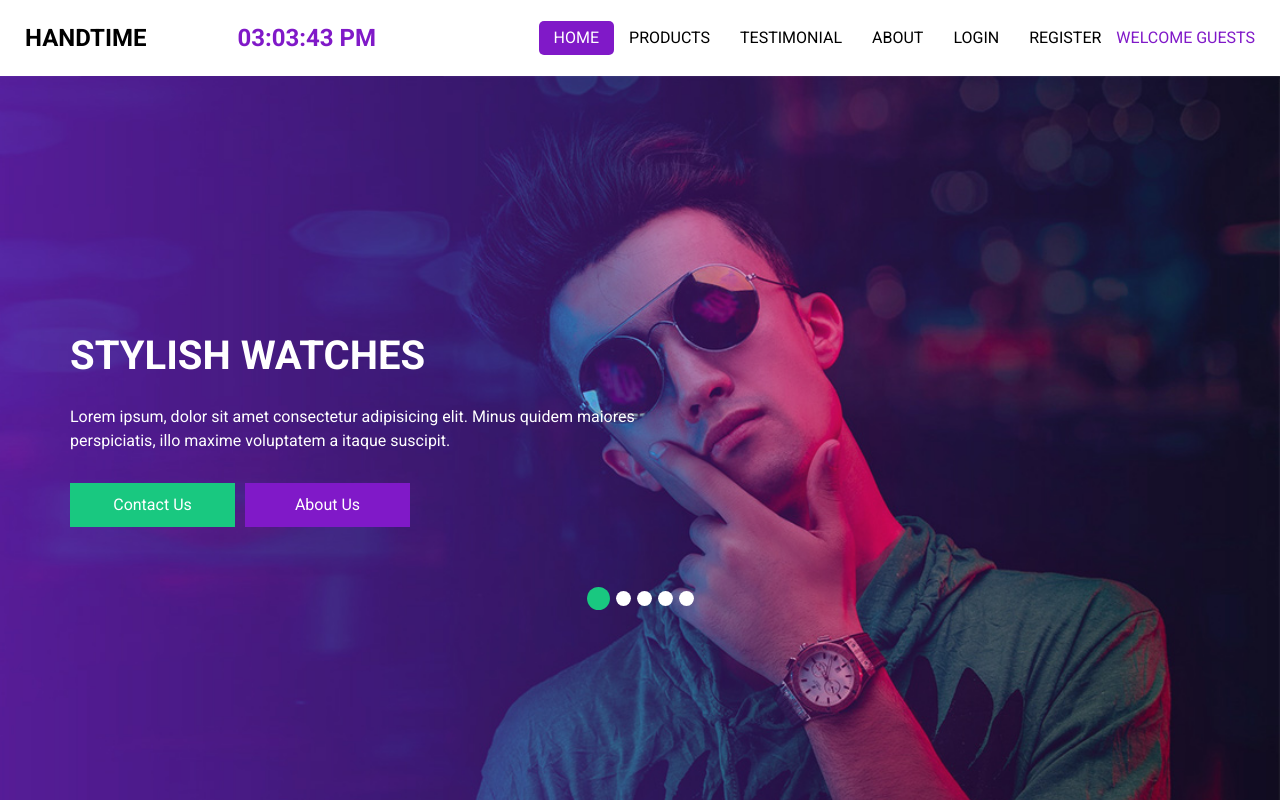
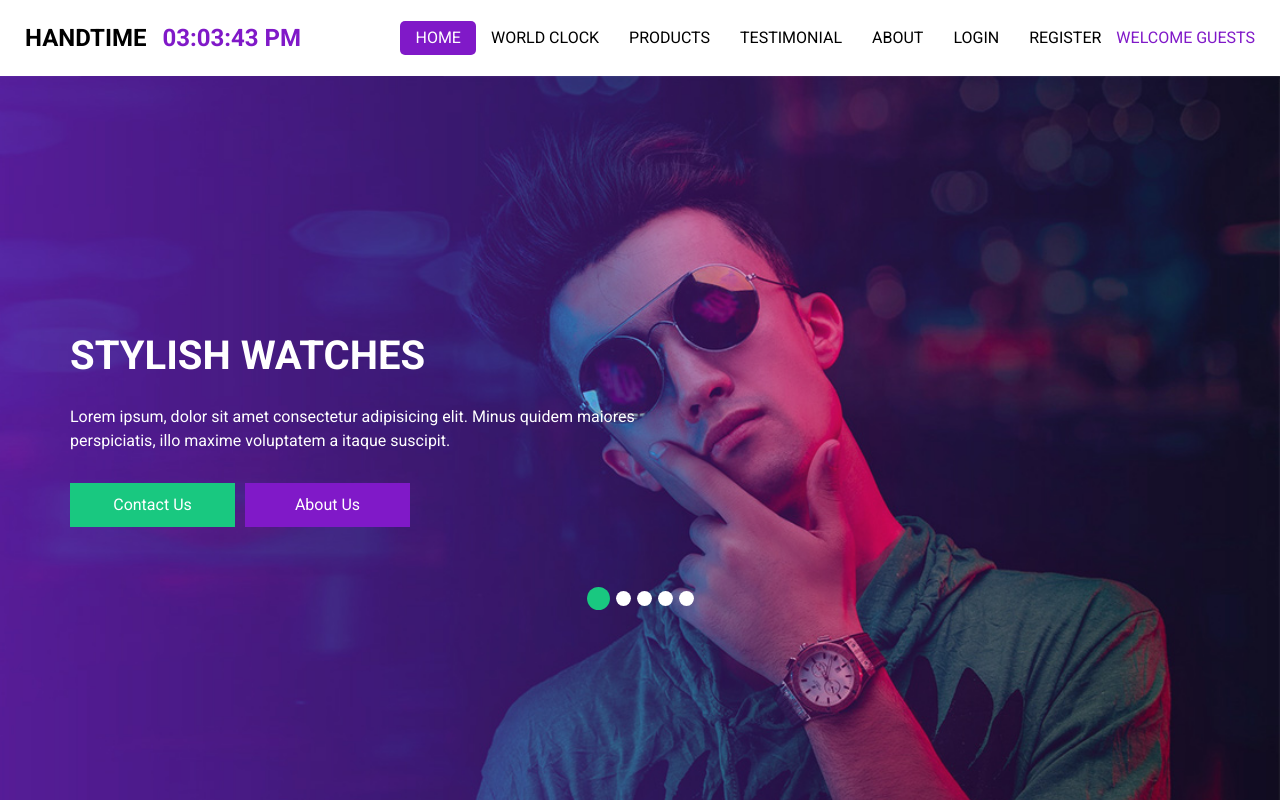
Before and after one commit to victornedelchev/handtime, a React (Vite) app in the folder client/: page / in a window 1280 px wide. Shown: the top 800 px of the page. Built offline with nearby package versions, Linux system fonts and the light colour scheme.

Commit message:
Add route and link to world clock

```diff
--- a/client/src/App.jsx
+++ b/client/src/App.jsx
@@ -17,6 +17,7 @@ import NotFound from "./components/notFound/NotFound";
 import AuthContextProvider from "./contexts/AuthContextProvider";
 import UserProtectedRoutes from "./common/UserProtectedRoutes";
 import GuestProtectedRoutes from "./common/GuestProtectedRoutes";
+import WorldClock from "./components/worldClock/WorldClock";
 
 function App() {
   return (
@@ -24,6 +25,7 @@ function App() {
       <Header />
       <Routes>
         <Route path="/" element={<Home />} />
+        <Route path="/world-clock" element={<WorldClock />} />
         <Route path="/about" element={<About />} />
         <Route element={<UserProtectedRoutes />}>
           <Route path="/login" element={<Login />} />
--- a/client/src/components/digitalClock/DigitalClock.css
+++ b/client/src/components/digitalClock/DigitalClock.css
@@ -2,7 +2,6 @@
     color: #8019c8;
     font-weight: bold;
     font-size: 24px;
-    margin: 0 75px;
 }
 
 .clock:hover {
--- a/client/src/components/header/Header.jsx
+++ b/client/src/components/header/Header.jsx
@@ -35,6 +35,11 @@ export default function Header() {
               <li className="nav-item active">
                 <Link className="nav-link" to="/">
                   Home <span className="sr-only">(current)</span>
+                </Link>
+              </li>
+              <li className="nav-item">
+                <Link className="nav-link" to="/world-clock">
+                  World Clock
                 </Link>
               </li>
               <li className="nav-item">
```
Also changed, not shown: 1 other file (tests, documents, lock files or other folders).
